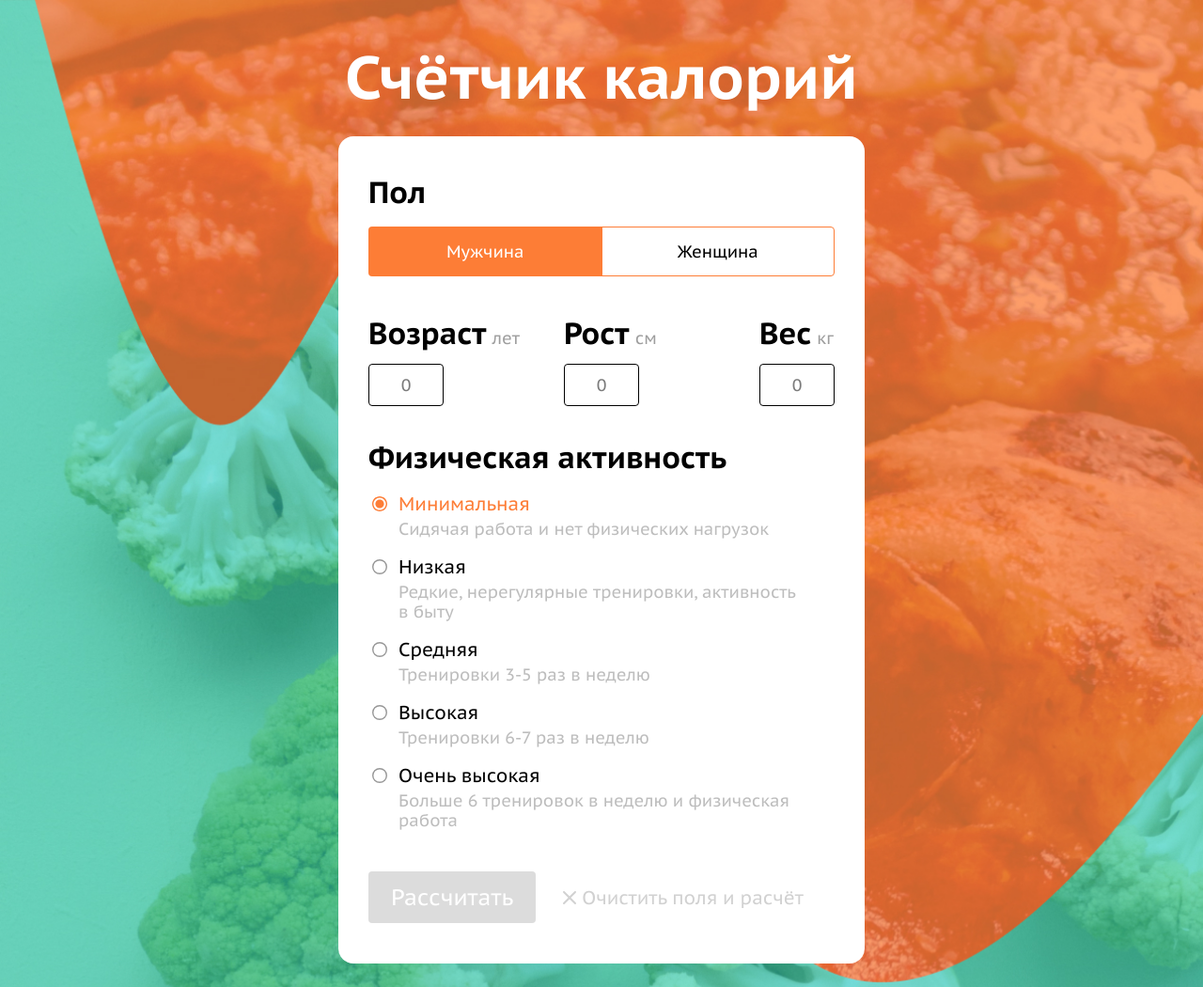
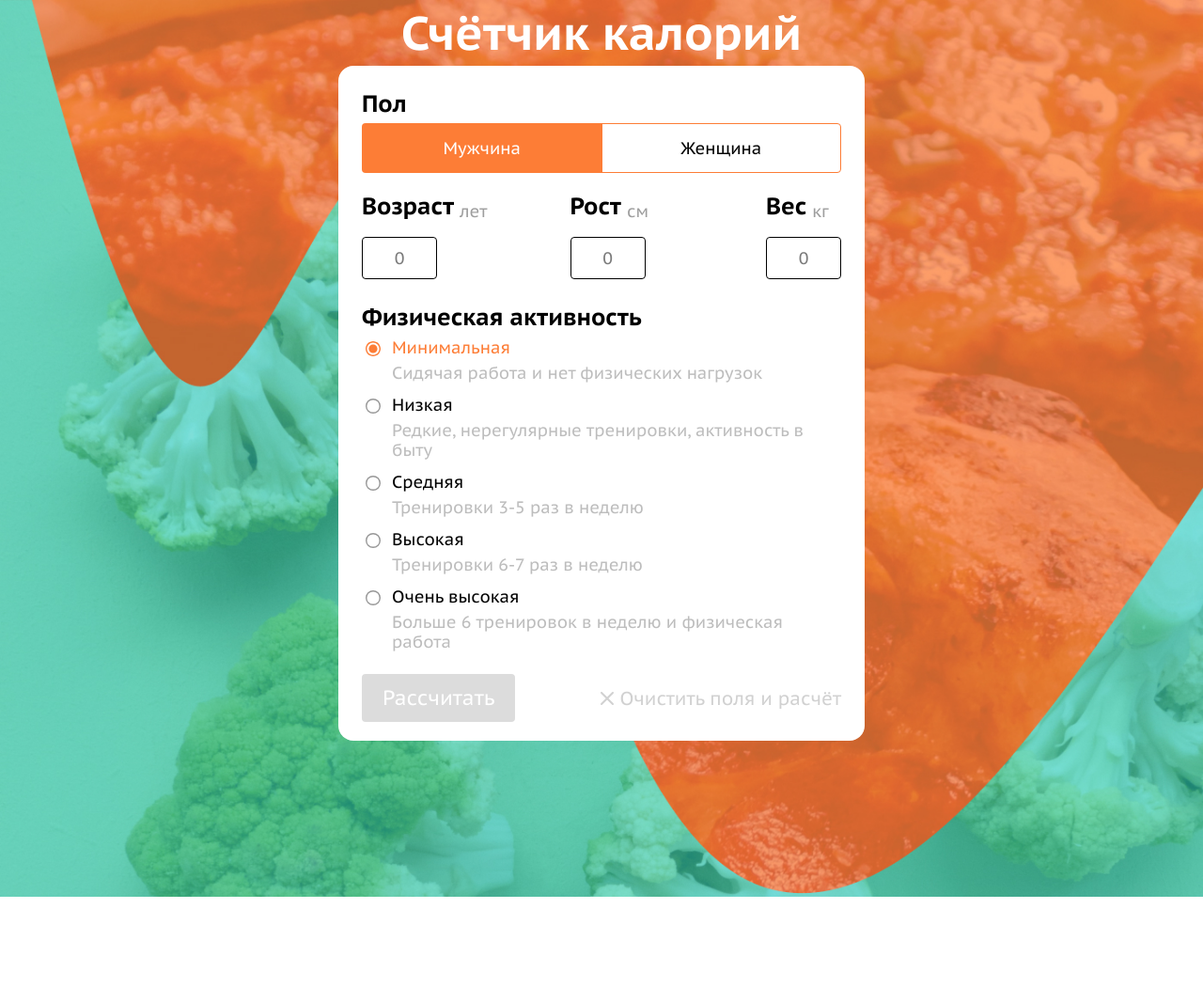
Before and after one commit to Bohannon-first/calorie_counter, a website: page index.html in a window 1280 px wide. Shown: the top 1050 px of the page at 94% size. After the commit the page ends 954 px from the top, so only its background shows below. Drawn offline with Linux system fonts and the light colour scheme.

Commit message:
Исправил стилизацию калькулятора

```diff
--- a/css/style.css
+++ b/css/style.css
@@ -9,7 +9,6 @@
   font-style: normal;
   font-weight: 700;
   font-family: "PT Sans Caption";
-
   font-display: swap;
   src:
     url("../fonts/pt-sans-caption-bold.woff2") format("woff2"),
@@ -20,7 +19,6 @@
   font-style: normal;
   font-weight: 400;
   font-family: "PT Sans Caption";
-
   font-display: swap;
   src:
     url("../fonts/pt-sans-caption-regular.woff2") format("woff2"),
@@ -64,7 +62,6 @@ html {
 
 body {
   width: 100%;
-
   font-size: 18px;
   line-height: 21px;
   font-family: "PT Sans Caption", "Arial", sans-serif;
@@ -85,14 +82,12 @@ body {
   flex: 1 0 auto;
   -webkit-box-flex: 1;
   -ms-flex: 1 0 auto;
-
   background-image: url("../img/main-background.jpg");
   background-position: 0 0;
   background-repeat: no-repeat;
   background-size: cover;
   background-color: var(--color-accent);
 }
-
 
 .header,
 .footer {
@@ -132,7 +127,6 @@ textarea:invalid {
 input::-webkit-outer-spin-button,
 input::-webkit-inner-spin-button {
   margin: 0;
-
   appearance: none;
 }
 
@@ -155,17 +149,13 @@ input[type="number"] {
 
 .visually-hidden {
   position: absolute;
-
   width: 1px;
   height: 1px;
   margin: -1px;
   padding: 0;
   overflow: hidden;
-
   white-space: nowrap;
-
   border: 0;
-
   clip: rect(0 0 0 0);
   -webkit-clip-path: inset(100%);
   clip-path: inset(100%);
@@ -187,47 +177,37 @@ input[type="number"] {
 .heading-main,
 .heading {
   margin: 0;
-
   font-family: "PT Sans Caption", "Arial", sans-serif;
   font-weight: 700;
   font-style: normal;
 }
 
 .heading-main {
-  font-size: 64px;
-  line-height: 83px;
+  font-size: 50px;
+  line-height: 70px;
 }
 
 .heading {
-  font-size: 32px;
+  font-size: 25px;
   line-height: 41px;
-}
-
-.counter {
-  padding-top: 40px;
-  padding-bottom: 50px;
 }
 
 .counter__heading {
   margin: 0;
-  margin-bottom: 22px;
-
   color: var(--color-text-white);
   text-align: center;
 }
 
 .counter__form,
 .counter__result {
-  padding: 32px 32px;
-
+  padding: 25px 25px;
   background-color: var(--color-background-main);
 }
 
 .counter__form {
-  margin-bottom: 20px;
-  padding-top: 39px;
-  padding-bottom: 43px;
-
+  margin-bottom: 15px;
+  padding-top: 20px;
+  padding-bottom: 20px;
   border-radius: 16px;
 }
 
@@ -235,7 +215,7 @@ input[type="number"] {
   opacity: 1;
   visibility: visible;
   border-radius: 12px;
-
+  padding: 20px 25px;
   transition: 0.6s ease;
   transition-property: opacity, visibility;
 }
@@ -245,9 +225,7 @@ input[type="number"] {
   visibility: hidden;
 }
 
-.counter__result > .heading {
-  margin-bottom: 12px;
-
+.counter__result>.heading {
   color: var(--color-accent);
 }
 
@@ -256,7 +234,6 @@ input[type="number"] {
   justify-content: space-between;
   margin: 0;
   padding: 0;
-
   list-style: none;
 }
 
@@ -267,7 +244,6 @@ input[type="number"] {
 .counter__result-item h3 {
   margin: 0;
   margin-bottom: 2px;
-
   font-weight: 700;
   font-size: 20px;
   line-height: 26px;
@@ -275,7 +251,6 @@ input[type="number"] {
 
 .counter__result-item p {
   margin: 0;
-
   color: var(--color-gray-dark);
 }
 
@@ -284,13 +259,11 @@ input[type="number"] {
   align-items: stretch;
   margin: 0;
   padding: 0;
-
   font-family: "PT Sans Caption", "Arial", sans-serif;
   font-weight: 400;
   font-size: 18px;
   line-height: 23px;
   text-align: center;
-
   border-radius: 4px;
   list-style: none;
 }
@@ -299,7 +272,7 @@ input[type="number"] {
   flex: 1 1 0;
 }
 
-.switcher__item + .switcher__item {
+.switcher__item+.switcher__item {
   margin-left: -1px;
 }
 
@@ -320,15 +293,12 @@ input[type="number"] {
 .switcher__item label {
   position: relative;
   z-index: 2;
-
   display: flex;
   justify-content: center;
   align-items: center;
   text-align: center;
   padding: 14px;
-
   color: var(--color-text-black);
-
   user-select: none;
   cursor: pointer;
   border: solid 0.5px var(--color-accent);
@@ -339,17 +309,13 @@ input[type="number"] {
 
 .switcher__item input[type="radio"] {
   position: absolute;
-
   width: 1px;
   height: 1px;
   margin: -1px;
   padding: 0;
   overflow: hidden;
-
   white-space: nowrap;
-
   border: 0;
-
   clip: rect(0 0 0 0);
   -webkit-clip-path: inset(100%);
   clip-path: inset(100%);
@@ -357,20 +323,17 @@ input[type="number"] {
 
 .switcher__item label:hover {
   z-index: 3;
-
   color: var(--color-accent);
 }
 
-.switcher__item input[type="radio"]:checked + label {
+.switcher__item input[type="radio"]:checked+label {
   z-index: 0;
-
   color: var(--color-text-white);
-
   border-color: transparent;
   background-color: var(--color-accent);
 }
 
-.switcher__item input[type="radio"]:checked + label:hover {
+.switcher__item input[type="radio"]:checked+label:hover {
   color: var(--color-text-white);
 }
 
@@ -392,7 +355,6 @@ input[type="number"] {
 .input__heading-unit {
   margin: 0;
   margin-left: 6px;
-
   font-weight: 400;
   font-size: 18px;
   line-height: 30px;
@@ -409,25 +371,21 @@ input[type="number"] {
   width: 100%;
   margin: 0;
   padding: 10px 5px;
-
   font-weight: 400;
   font-size: 18px;
   line-height: 23px;
   text-align: center;
   color: var(--color-text-black);
-
   outline: none;
   border-radius: 4px;
   border: 0.5px solid currentColor;
   background: transparent;
-
   transition: 0.3s ease;
   transition-property: color, border;
 }
 
 .input__wrapper input::placeholder {
   color: var(--color-gray-darkest);
-
   transition: 0.3s ease;
   transition-property: color;
 }
@@ -452,12 +410,11 @@ input[type="number"] {
   align-items: flex-start;
   margin: 0;
   padding: 0;
-
   list-style: none;
 }
 
 .inputs-group .input:nth-child(2) {
-  margin-left: 47px;
+  margin-left: 88px;
   margin-right: auto;
 }
 
@@ -468,10 +425,8 @@ input[type="number"] {
 .radio__wrapper label {
   display: flex;
   align-items: flex-start;
-
-  font-size: 20px;
-  line-height: 26px;
-
+  font-size: 18px;
+  line-height: 24px;
   cursor: pointer;
   transition: 0.3s ease;
   transition-property: color, box-shadow;
@@ -479,17 +434,13 @@ input[type="number"] {
 
 .radio__wrapper input[type="radio"] {
   position: absolute;
-
   width: 1px;
   height: 1px;
   margin: -1px;
   padding: 0;
   overflow: hidden;
-
   white-space: nowrap;
-
   border: 0;
-
   clip: rect(0 0 0 0);
   -webkit-clip-path: inset(100%);
   clip-path: inset(100%);
@@ -497,30 +448,27 @@ input[type="number"] {
 
 .radio__wrapper label::before {
   content: "";
-
   flex-shrink: 0;
   display: block;
   width: 32px;
   height: 24px;
   margin-top: 1px;
   padding-right: 8px;
-
   background-image: url("../img/icon-radio-empty.svg");
   background-position: 0 0;
   background-repeat: no-repeat;
   background-size: 24px 24px;
-
   cursor: pointer;
   transition: 0.3s ease;
   transition-property: background;
 }
 
-.radio__wrapper input[type="radio"]:checked + label::before {
+.radio__wrapper input[type="radio"]:checked+label::before {
   background-image: url("../img/icon-radio-checked.svg");
 }
 
 .radio__wrapper label:hover,
-.radio__wrapper input[type="radio"]:checked + label {
+.radio__wrapper input[type="radio"]:checked+label {
   color: var(--color-accent);
 }
 
@@ -529,7 +477,6 @@ input[type="number"] {
   margin-left: 32px;
   margin-top: 3px;
   padding-bottom: 2px;
-
   color: var(--color-gray-light);
 }
 
@@ -537,12 +484,11 @@ input[type="number"] {
   max-width: 94%;
   margin: 0;
   padding: 0;
-
   list-style: none;
 }
 
 .radios-group .radio {
-  margin-bottom: 15px;
+  margin-bottom: 10px;
 }
 
 .radios-group .radio:last-child {
@@ -550,14 +496,12 @@ input[type="number"] {
 }
 
 .button {
-  padding: 20px 24px;
-
+  padding: 18px 22px;
   font-family: "PT Sans Caption", "Arial", sans-serif;
   font-weight: 400;
-  font-size: 24px;
+  font-size: 22px;
   line-height: 15px;
   color: var(--color-text-white);
-
   cursor: pointer;
   outline: none;
   border: none;
@@ -583,24 +527,20 @@ input[type="number"] {
 
 .form__item {
   margin: 0;
-  margin-bottom: 40px;
+  margin-bottom: 15px;
   padding: 0;
-
   border: none;
 }
 
-.form__item > .heading {
-  margin-bottom: 16px;
-}
-
 .form__parameters {
-  margin-bottom: 34px;
+  margin-bottom: 20px;
 }
 
 .form__submit {
   display: flex;
   align-items: center;
-  margin-top: 42px;
+  justify-content: space-between;
+  margin-top: 22px;
 }
 
 .form__item:last-child {
@@ -613,11 +553,9 @@ input[type="number"] {
   margin: 0;
   margin-left: 24px;
   padding: 0;
-
   font-size: 20px;
   line-height: 16px;
   color: var(--color-warning);
-
   border: none;
   outline: none;
   cursor: pointer;
@@ -629,7 +567,6 @@ input[type="number"] {
 .form__reset-button svg {
   flex-shrink: 0;
   margin-right: 1px;
-
   fill: currentColor;
 }
 
@@ -637,12 +574,10 @@ input[type="number"] {
 .form__reset-button:focus,
 .form__reset-button:active {
   color: var(--color-warning-hover);
-
   outline: none;
 }
 
 .form__reset-button:disabled {
   color: var(--color-gray-lighter);
-
   cursor: not-allowed;
 }
```
